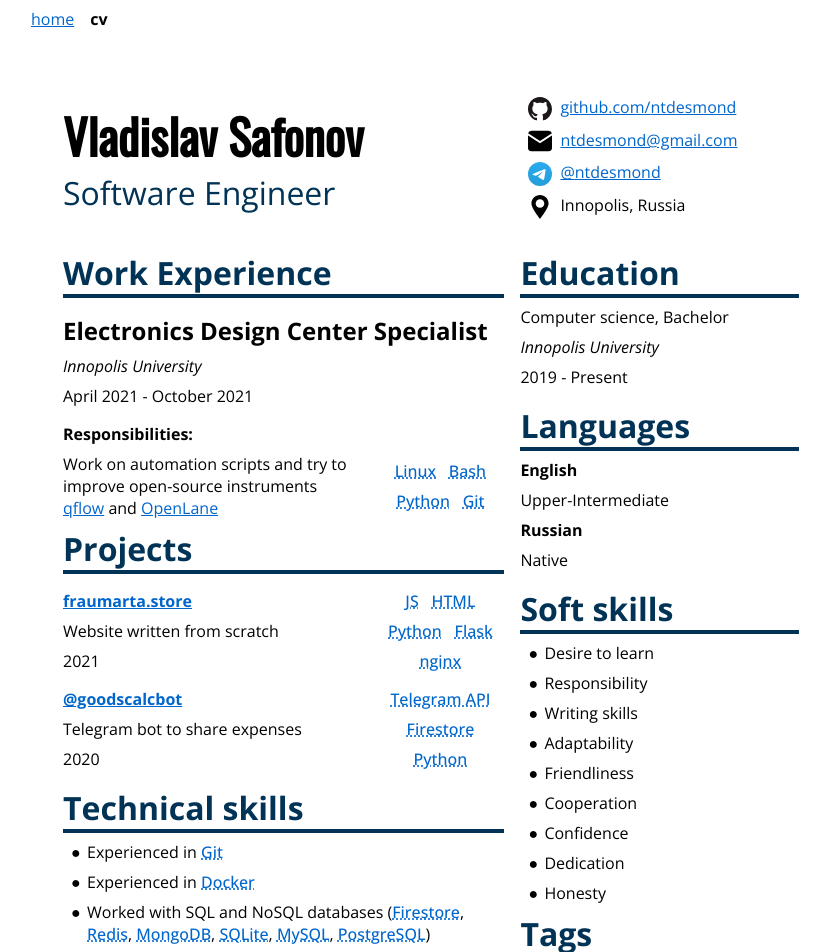
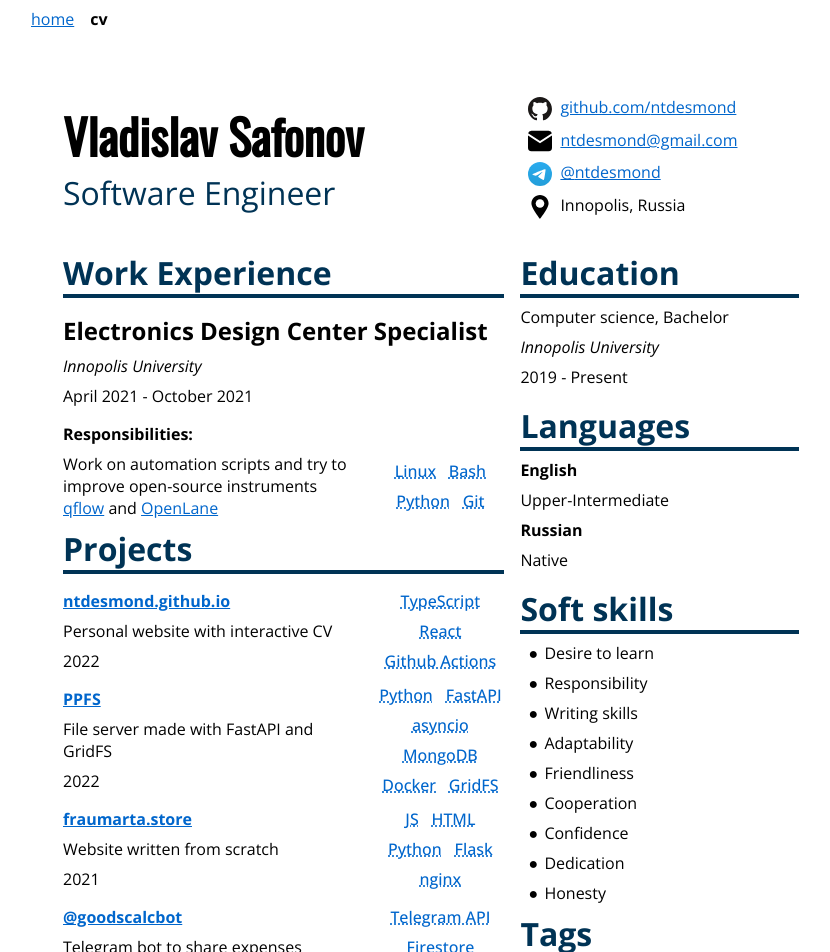
Before and after one commit to ntdesmond/ntdesmond.github.io, a React app: page /#/cv in a window 1280 px wide. Shown: the top 952 px of the page, without its empty margins (209-1039 px from the left). Built offline with nearby package versions, Linux system fonts and the light colour scheme.

Commit message:
Update CV

```diff
--- a/src/pages/cv/CV.tsx
+++ b/src/pages/cv/CV.tsx
@@ -125,6 +125,20 @@ const CV = () => {
             </Section>
             <Section title="Projects">
               <Project
+                title="ntdesmond.github.io"
+                href="https://ntdesmond.github.io"
+                description="Personal website with interactive CV"
+                period="2022"
+                tags={['TypeScript', 'React', 'Github Actions']}
+              />
+              <Project
+                title="PPFS"
+                href="https://github.com/ntdesmond/PPFS"
+                description="File server made with FastAPI and GridFS"
+                period="2022"
+                tags={['Python', 'FastAPI', 'asyncio', 'MongoDB', 'Docker', 'GridFS']}
+              />
+              <Project
                 title="fraumarta.store"
                 href="https://fraumarta.store"
                 description="Website written from scratch"
@@ -166,7 +180,7 @@ const CV = () => {
             </Section>
             <Section title="Programming languages">
               <ProgrammingLanguages>
-                <ProgrammingLanguage name="Python" value={5} />
+                <ProgrammingLanguage name="Python" value={4} />
                 <ProgrammingLanguage name="JS/TS" value={4} tagSlug="JS" />
                 <ProgrammingLanguage name="C#" value={3} />
                 <ProgrammingLanguage name="Java" value={1} />
```
